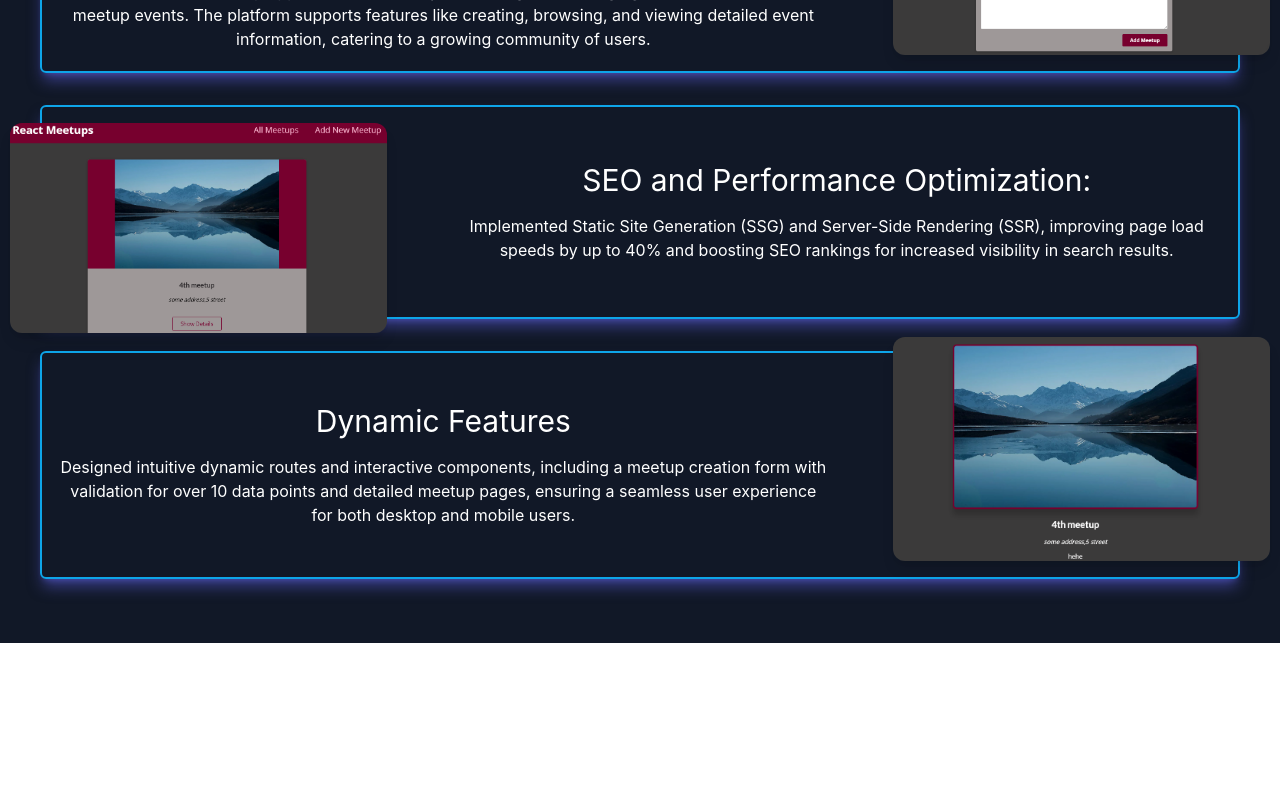
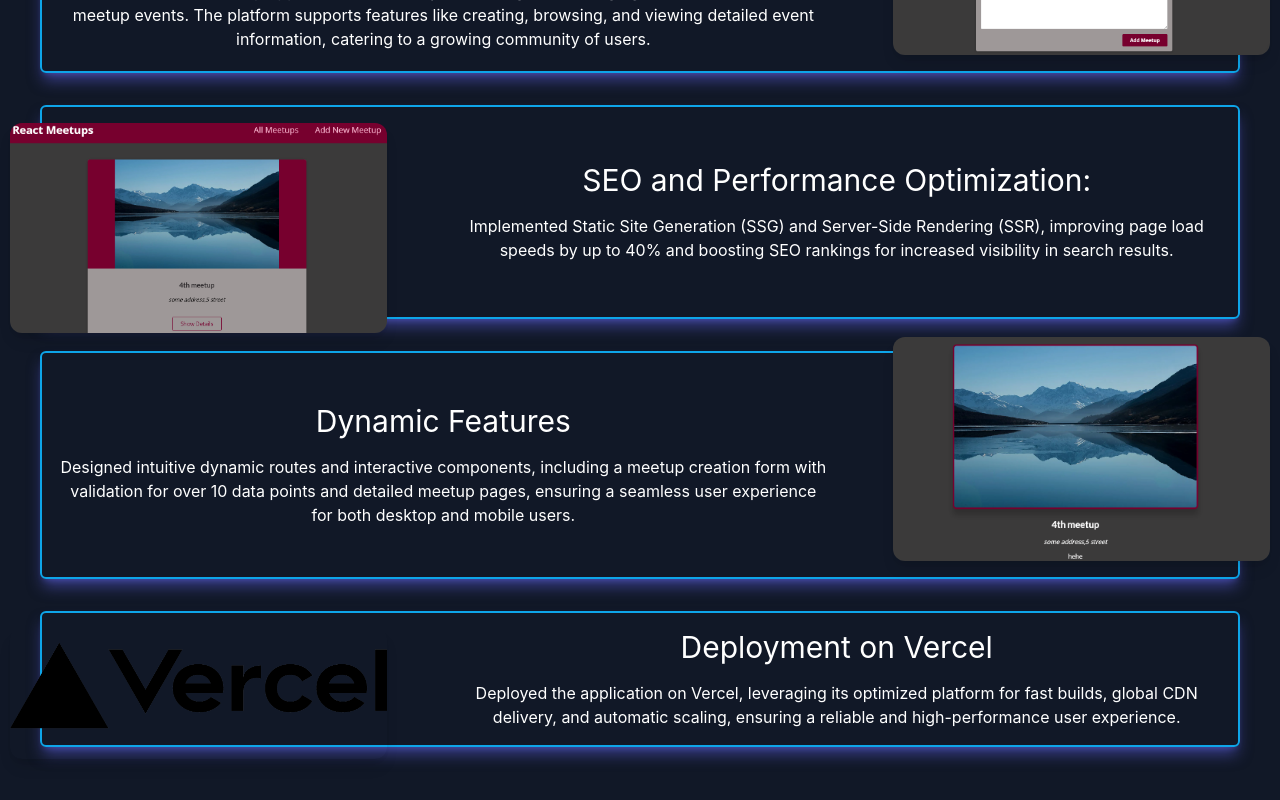
Before and after one commit to harshit-G51102/Portfolio, a Next.js app: page /projects/meetups in a window 1280 px wide. Shown: the part 326-1126 px from the top of the page. Before the commit the page ends 969 px from the top, so only its background shows below. Built offline with nearby package versions, Linux system fonts and the light colour scheme.

Commit message:
added vercel logo

```diff
--- a/pages/projects/meetups.js
+++ b/pages/projects/meetups.js
@@ -4,6 +4,7 @@ import Navbar from "../../components/Navbar";
 import meetups1 from "../../public/meetups1.png"
 import meetups2 from "../../public/meetups2.png"
 import meetups3 from "../../public/meetups3.png"
+import meetups4 from "../../public/meetups4.png"
 
 import Image from "next/image";
 
@@ -64,6 +65,15 @@ function Meetups() {
                         </div>
                         <div><Image src={meetups3} className="rounded-xl shadow-lg md:-mt-8 md:ml-12" alt="img"/></div>
                     </div>
+                    <div className=" w-full border-2 border-sky-500 rounded-md shadow-lg shadow-indigo-500/50 dark:text-white p-4 grid-cols-1 md:grid grid-cols-3 gap-4 mb-8">
+                        <div><Image src={meetups4} className="rounded-xl shadow-lg md:-mb-8 md:-ml-12" alt="img"/></div>
+                        <div className="col-span-2 text-center flex items-center ">
+                            <div>
+                                <h1 className="text-3xl mb-4">Deployment on Vercel</h1>
+                                <p> Deployed the application on Vercel, leveraging its optimized platform for fast builds, global CDN delivery, and automatic scaling, ensuring a reliable and high-performance user experience.</p>
+                            </div>
+                        </div>
+                    </div>
                 </section>
             </main>
         </div>
```
Also changed, not shown: public/meetups4.png.
